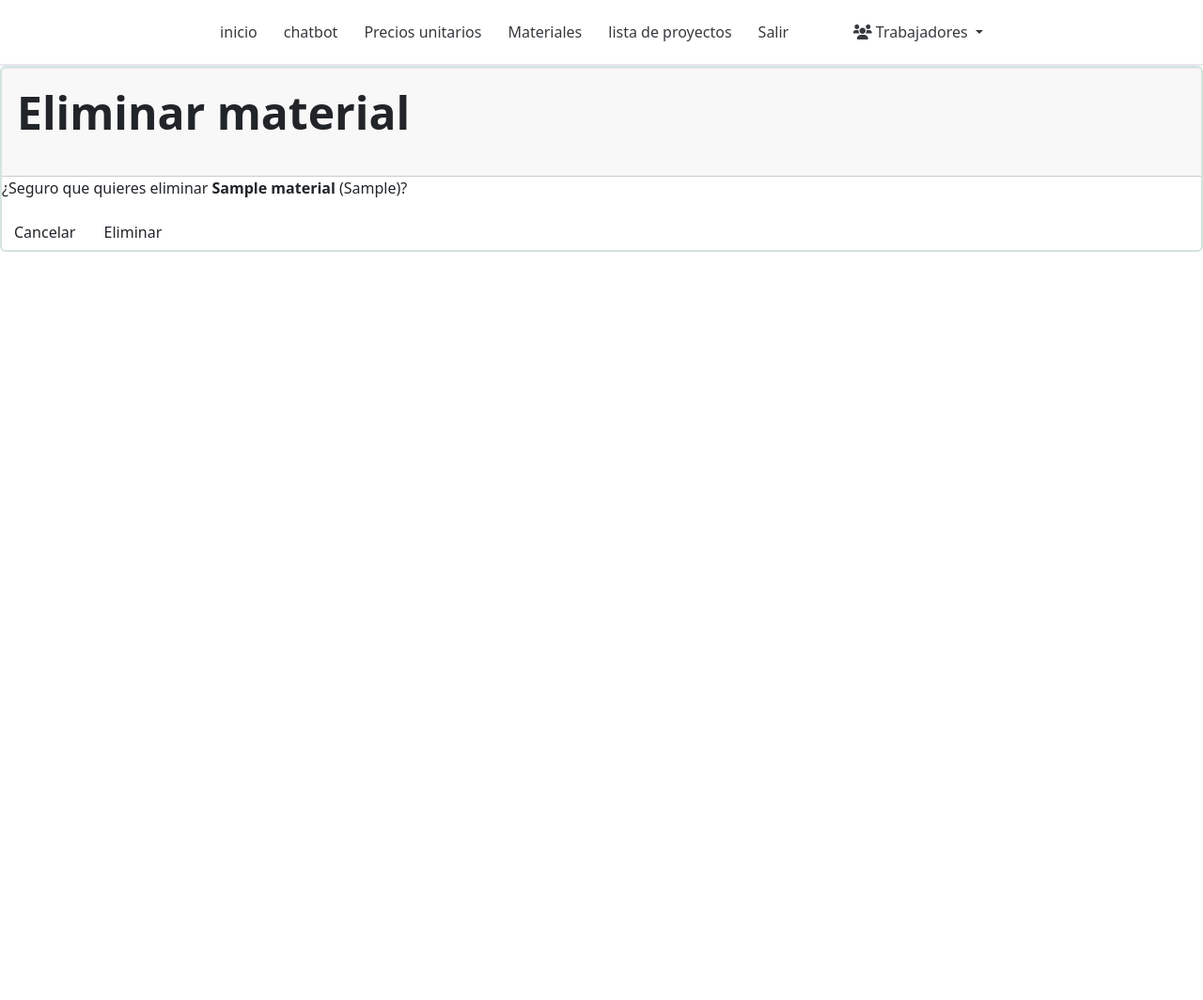
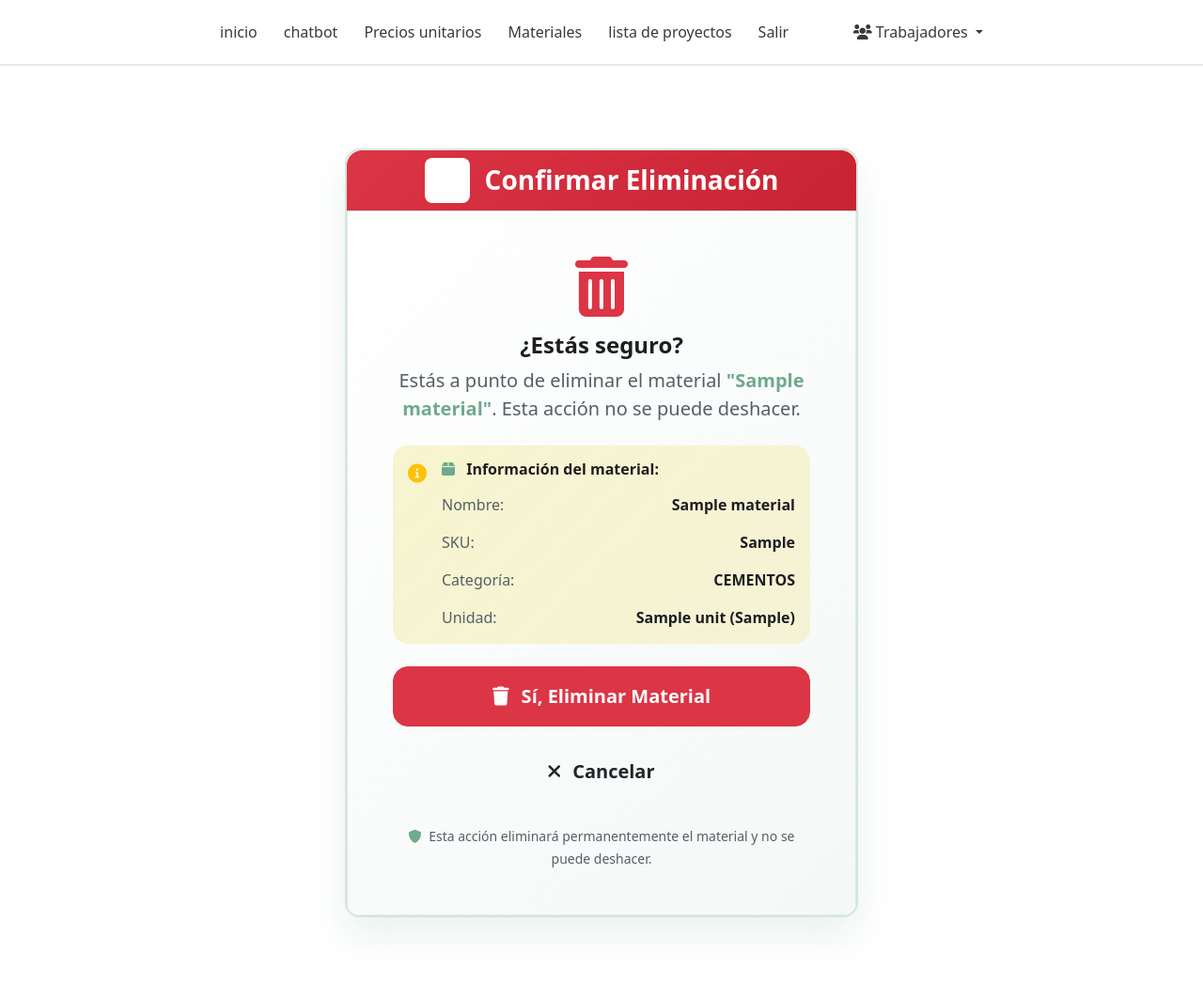
Before and after one commit to Isa-Idarraga/Inclusive-Budget, a Django app: page /catalog/materiales/1/eliminar/ in a window 1280 px wide. Shown: the whole page at 94% size. Before the commit the page ends 268 px from the top, so only its background shows below. Run offline with Django 5.2, Linux system fonts and the light colour scheme; a user stored in the database is signed in; tables that the repository leaves empty hold one stand-in row (values such as "Sample post"); parts of the project's set-up code (start-up, migrations or seed data) failed here and were passed over.

Commit message:
- Agregar advertencia de seguridad sobre acción irreversible -Mejorar apartado de eliminación de material en la base de datos

```diff
--- a/templates/catalog/material_delete_confirm.html
+++ b/templates/catalog/material_delete_confirm.html
@@ -1,14 +1,117 @@
 {% extends "base.html" %}
+{% load static %}
+
 {% block content %}
-<section class="card">
-  <header class="card-header">
-    <h1 class="title">Eliminar material</h1>
-  </header>
-  <p>¿Seguro que quieres eliminar <strong>{{ material.name }}</strong> ({{ material.sku }})?</p>
-  <form method="post">
-    {% csrf_token %}
-    <a class="btn" href="{% url 'material_list' %}">Cancelar</a>
-    <button class="btn danger" type="submit">Eliminar</button>
-  </form>
-</section>
+<div class="project-detail-bg py-5">
+    <div class="container">
+        <div class="row justify-content-center">
+            <div class="col-lg-6">
+                <div class="card shadow-inclusive-lg rounded-4 animate-fade-in">
+                    <div class="card-header card-header-danger rounded-top-4 border-0">
+                        <div class="d-flex align-items-center justify-content-center">
+                            <div class="bg-white bg-opacity-20 rounded-3 d-flex align-items-center justify-content-center me-3" style="width: 3rem; height: 3rem;">
+                                <i class="fas fa-exclamation-triangle text-white fs-4"></i>
+                            </div>
+                            <h2 class="h3 fw-bold mb-0 text-white">Confirmar Eliminación</h2>
+                        </div>
+                    </div>
+                    <div class="card-body p-5 bg-gray-green-accent text-center">
+                        <div class="mb-4">
+                            <i class="fas fa-trash-alt fa-4x text-danger mb-3"></i>
+                            <h4 class="fw-bold text-inclusive-dark">¿Estás seguro?</h4>
+                            <p class="text-inclusive-secondary fs-5">
+                                Estás a punto de eliminar el material <strong class="text-inclusive-primary">"{{ material.name }}"</strong>.
+                                Esta acción no se puede deshacer.
+                            </p>
+                        </div>
+
+                        <div class="alert alert-warning border-0 rounded-4 mb-4" style="background-color: rgba(255, 193, 7, 0.1); border-left: 4px solid #ffc107;">
+                            <div class="d-flex align-items-start">
+                                <i class="fas fa-info-circle text-warning me-3 mt-1 fs-5"></i>
+                                <div class="text-start">
+                                    <h6 class="fw-bold text-inclusive-dark mb-3">
+                                        <i class="fas fa-box text-inclusive-primary me-2"></i>
+                                        Información del material:
+                                    </h6>
+                                    <div class="row g-3">
+                                        <div class="col-12">
+                                            <div class="d-flex justify-content-between">
+                                                <span class="text-inclusive-secondary fw-medium">Nombre:</span>
+                                                <span class="text-inclusive-dark fw-semibold">{{ material.name }}</span>
+                                            </div>
+                                        </div>
+                                        <div class="col-12">
+                                            <div class="d-flex justify-content-between">
+                                                <span class="text-inclusive-secondary fw-medium">SKU:</span>
+                                                <span class="text-inclusive-dark fw-semibold">{{ material.sku }}</span>
+                                            </div>
+                                        </div>
+                                        {% if material.category %}
+                                        <div class="col-12">
+                                            <div class="d-flex justify-content-between">
+                                                <span class="text-inclusive-secondary fw-medium">Categoría:</span>
+                                                <span class="text-inclusive-dark fw-semibold">{{ material.category }}</span>
+                                            </div>
+                                        </div>
+                                        {% endif %}
+                                        {% if material.unit %}
+                                        <div class="col-12">
+                                            <div class="d-flex justify-content-between">
+                                                <span class="text-inclusive-secondary fw-medium">Unidad:</span>
+                                                <span class="text-inclusive-dark fw-semibold">{{ material.unit }}</span>
+                                            </div>
+                                        </div>
+                                        {% endif %}
+                                    </div>
+                                </div>
+                            </div>
+                        </div>
+
+                        <form method="post">
+                            {% csrf_token %}
+                            <div class="d-grid gap-3">
+                                <button type="submit" class="btn btn-danger btn-lg px-5 py-3 rounded-4 fw-semibold">
+                                    <i class="fas fa-trash me-2"></i>
+                                    Sí, Eliminar Material
+                                </button>
+                                <a href="{% url 'material_list' %}" class="btn btn-inclusive-secondary btn-lg px-5 py-3 rounded-4 fw-semibold">
+                                    <i class="fas fa-times me-2"></i>
+                                    Cancelar
+                                </a>
+                            </div>
+                        </form>
+
+                        <div class="mt-4">
+                            <small class="text-inclusive-secondary">
+                                <i class="fas fa-shield-alt text-inclusive-primary me-1"></i>
+                                Esta acción eliminará permanentemente el material y no se puede deshacer.
+                            </small>
+                        </div>
+                    </div>
+                </div>
+            </div>
+        </div>
+    </div>
+</div>
+
+<style>
+.card-header-danger {
+    background: linear-gradient(135deg, #dc3545, #c82333);
+}
+
+.animate-fade-in {
+    animation: fadeIn 0.6s ease-in-out;
+}
+
+@keyframes fadeIn {
+    from {
+        opacity: 0;
+        transform: translateY(20px);
+    }
+    to {
+        opacity: 1;
+        transform: translateY(0);
+    }
+}
+</style>
 {% endblock %}
```
